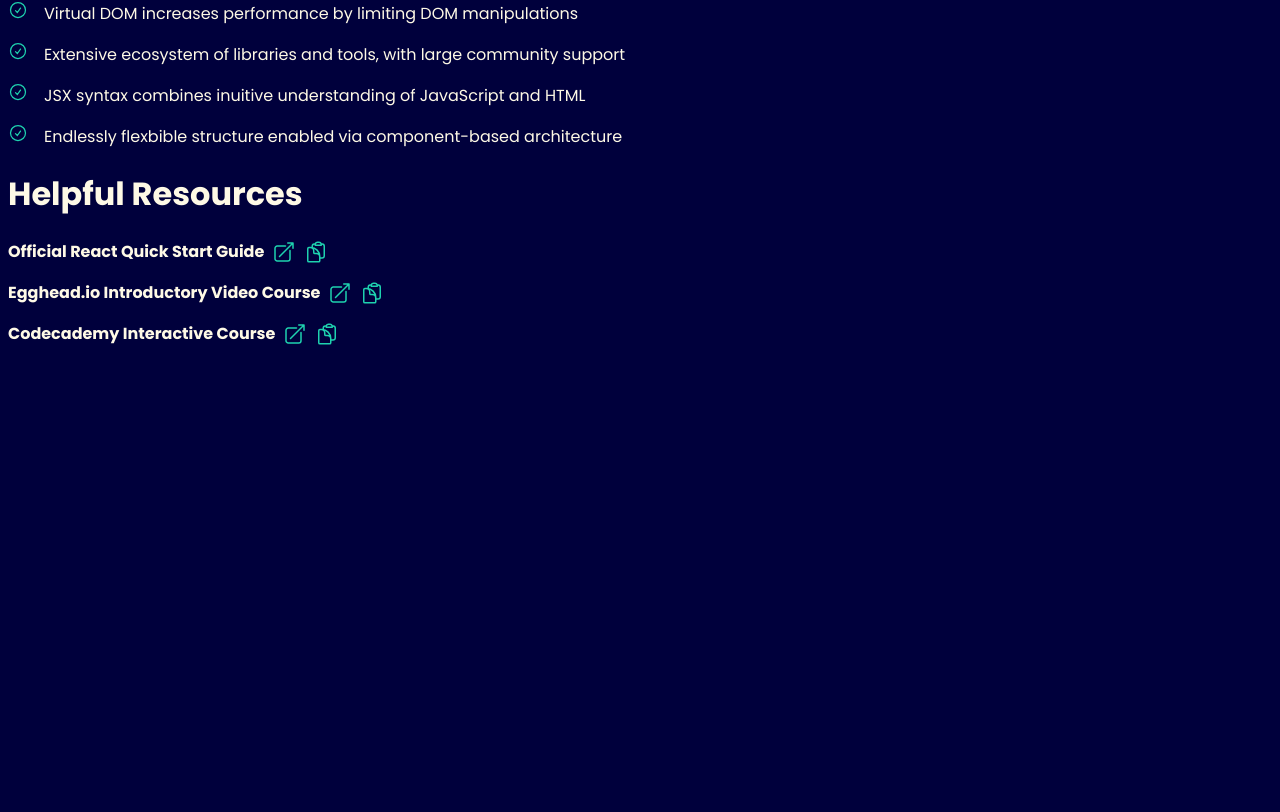
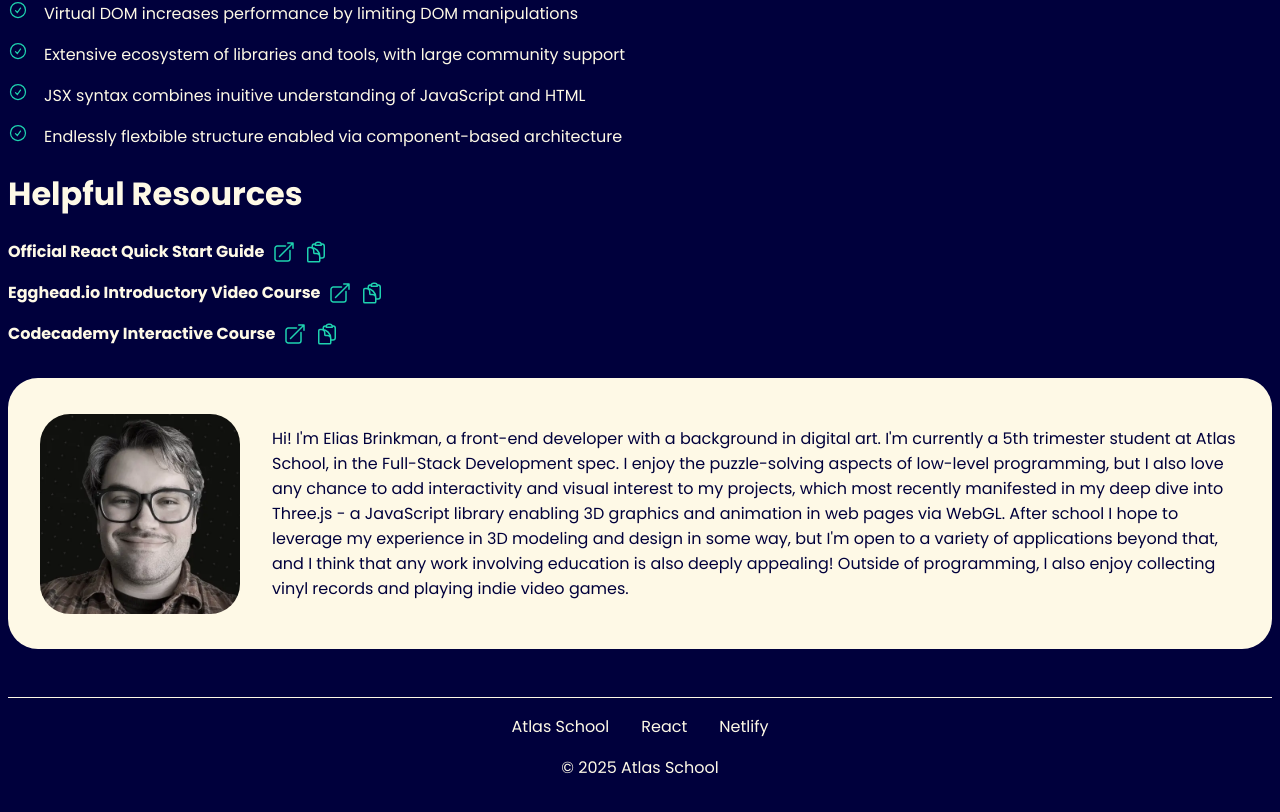
Before and after one commit to EliBrank/atlas-react-and-jsx, a React (Vite) app: page / in a window 1280 px wide. Shown: the part 380-1192 px from the top of the page. Before the commit the page ends 800 px from the top, so only its background shows below. Built offline with nearby package versions, Linux system fonts and the light colour scheme.

Commit message:
add footer component, add elements to main App component

```diff
--- a/src/App.jsx
+++ b/src/App.jsx
@@ -1,6 +1,8 @@
 import Header from "./components/Header";
 import Section from "./components/Section";
 import HelpfulResource from "./components/HelpfulResource";
+import AboutMe from "./components/AboutMe";
+import Footer from "./components/Footer";
 
 function App() {
   return (
@@ -23,6 +25,10 @@
         <HelpfulResource link="https://egghead.io/courses/the-beginner-s-guide-to-react" label="Egghead.io Introductory Video Course" />
         <HelpfulResource link="https://www.codecademy.com/learn/react-101" label="Codecademy Interactive Course" />
       </Section>
+      <AboutMe>
+        Hi! I'm Elias Brinkman, a front-end developer with a background in digital art. I'm currently a 5th trimester student at Atlas School, in the Full-Stack Development spec. I enjoy the puzzle-solving aspects of low-level programming, but I also love any chance to add interactivity and visual interest to my projects, which most recently manifested in my deep dive into Three.js - a JavaScript library enabling 3D graphics and animation in web pages via WebGL. After school I hope to leverage my experience in 3D modeling and design in some way, but I'm open to a variety of applications beyond that, and I think that any work involving education is also deeply appealing! Outside of programming, I also enjoy collecting vinyl records and playing indie video games.
+      </AboutMe>
+      <Footer />
     </>
   );
 }
--- /dev/null
+++ b/src/components/Footer.jsx
@@ -0,0 +1,20 @@
+import footerLinks from '../assets/links.json';
+
+const Footer = () => {
+  const currentYear = new Date().getFullYear();
+  return (
+    <footer>
+      <ul>
+        {/* for each link item in links json, create a list item with anchor tag */}
+        {footerLinks.map(linkItem => (
+          <li key={linkItem.id}>
+            <a href={linkItem.link}>{linkItem.label}</a>
+          </li>
+        ))}
+      </ul>
+      <span>© {currentYear} Atlas School</span>
+    </footer>
+  );
+}
+
+export default Footer;
```
